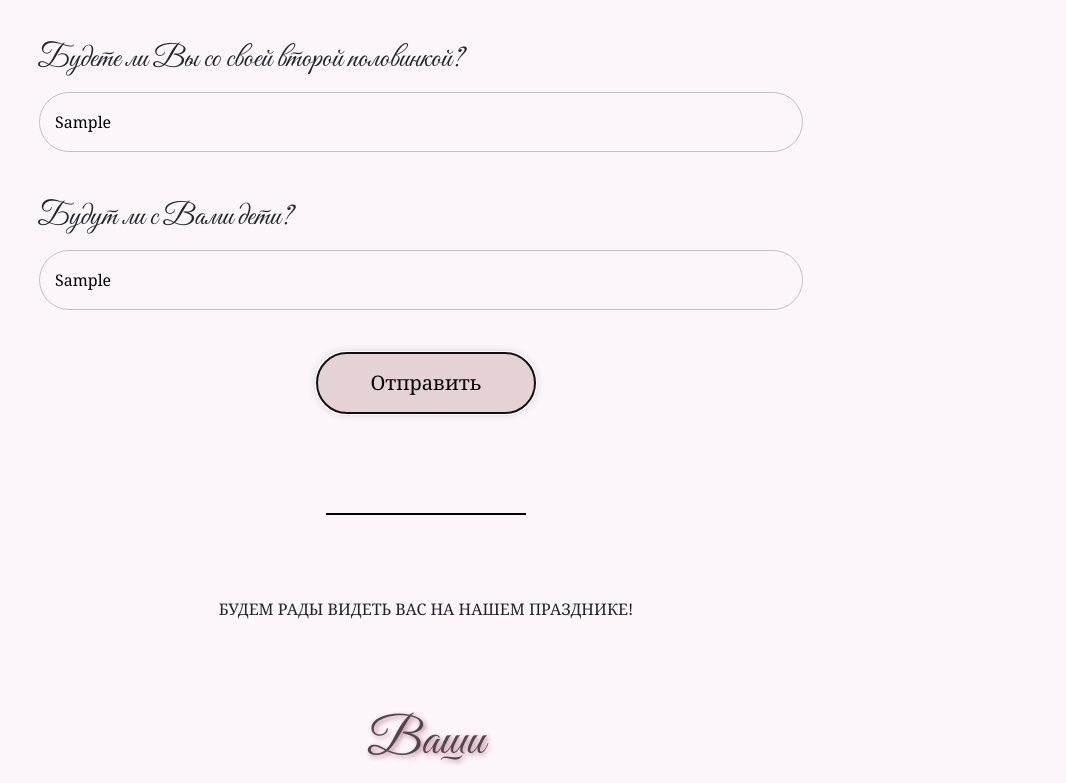
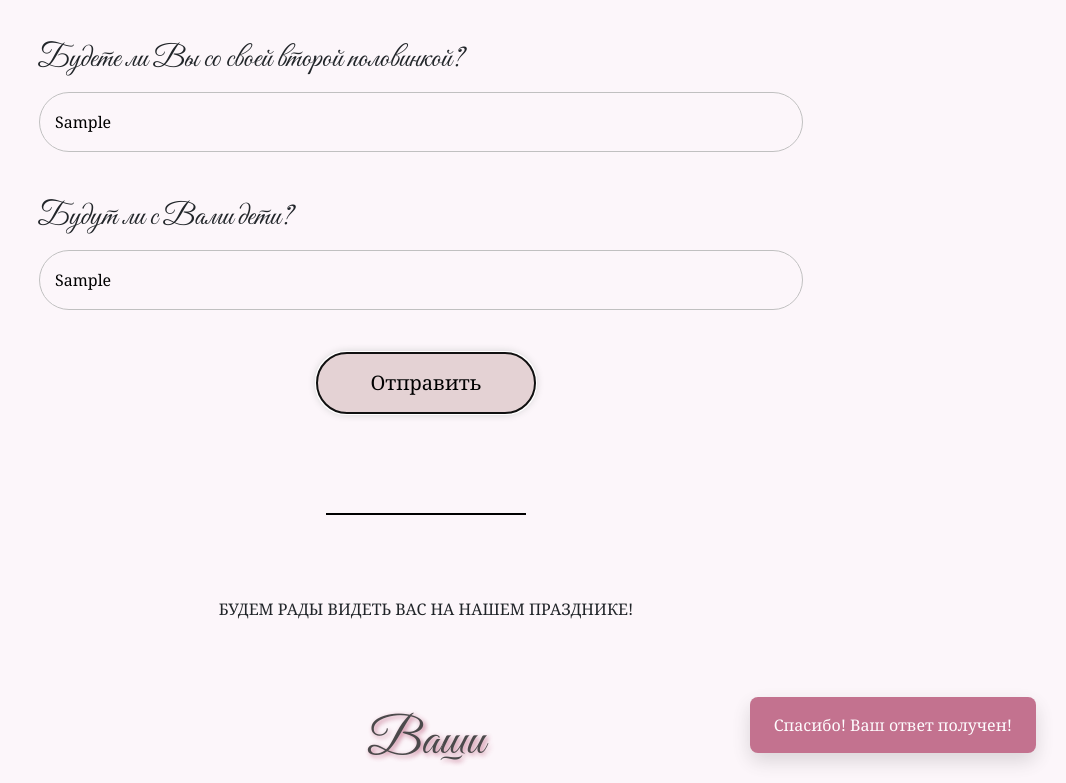
Before and after one commit to Lucem-afferens/wtd-softness, a website built with Vite: page index.html in a window 1280 px wide. Both pictures are taken after typing "Sample", "Sample", "Sample" into the empty fields and a click on the button "Отправить". Shown: the part 8079-8862 px from the top of the page, without its empty margins (214-1280 px from the left). Built offline with nearby package versions, Linux system fonts and the light colour scheme; files whose address does not match are found by name; a web font is replaced by a local one.

Commit message:
added toast in html

```diff
--- a/index.html
+++ b/index.html
@@ -350,6 +350,8 @@
                     </div>
                     <button class="anim button" type="submit"> Отправить </button>
                 </form>
+                <div id="form-toast" class="toast"></div>
+
             </div>
         </div>
     </section>
```
